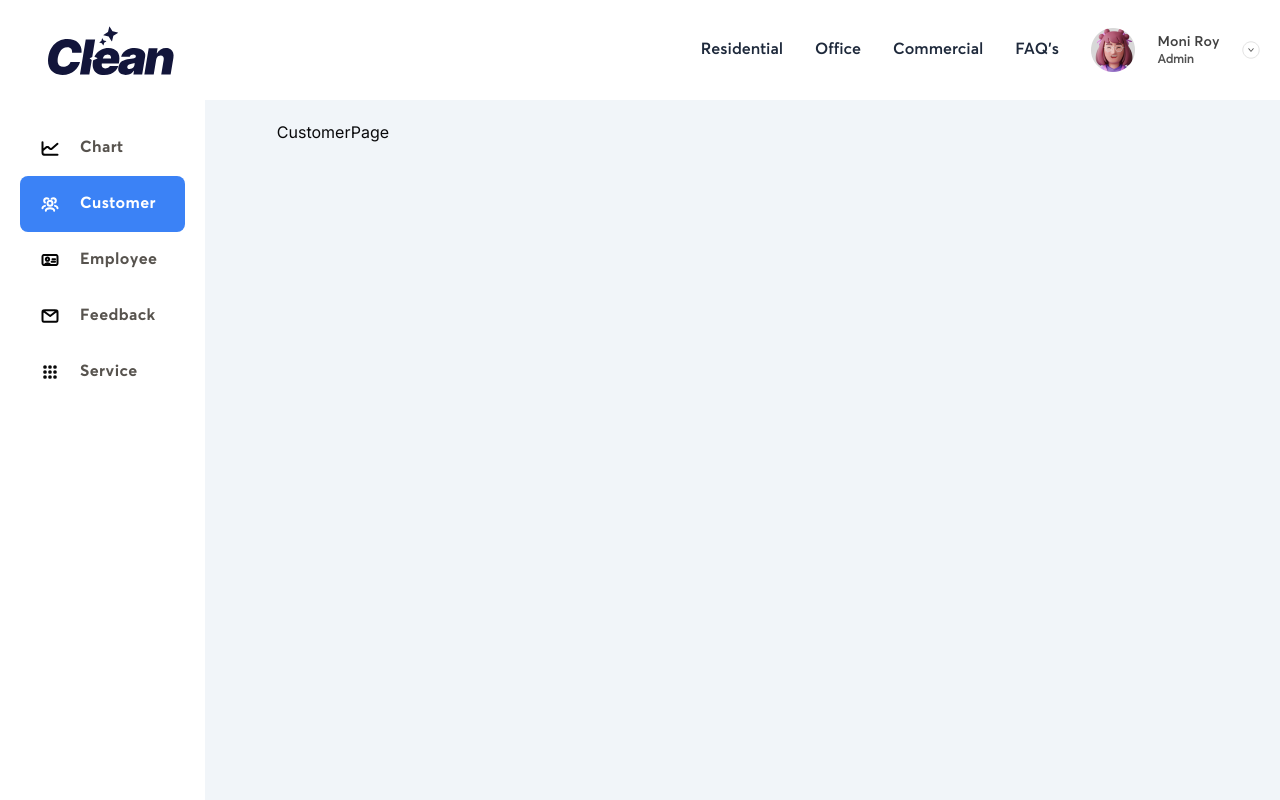
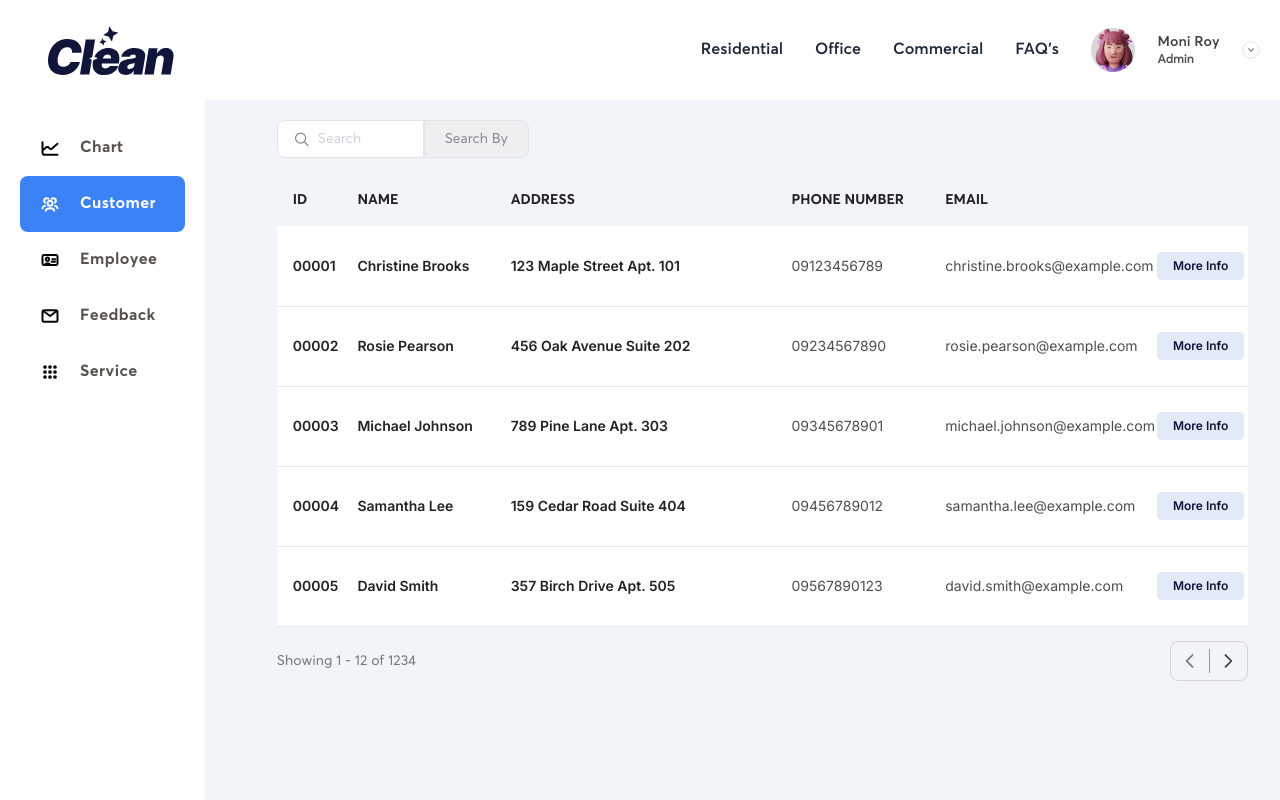
Before and after one commit to bichsonnhat/CleaningService, a Next.js app: page /dashboard/customer in a window 1280 px wide. Shown: the top 800 px of the page. Built offline with nearby package versions, Linux system fonts and the light colour scheme.

Commit message:
feat: add dashboard/customer page

```diff
--- a/src/app/(dashboard)/(routes)/dashboard/customer/page.tsx
+++ b/src/app/(dashboard)/(routes)/dashboard/customer/page.tsx
@@ -1,11 +1,12 @@
-import React from 'react'
+import CustomerTable from "@/components/customer/CustomerTable";
+import React from "react";
 
 const CustomerPage = () => {
   return (
-    <div>
-      CustomerPage
-    </div>
-  )
-}
+    <>
+      <CustomerTable />
+    </>
+  );
+};
 
-export default CustomerPage
+export default CustomerPage;
--- /dev/null
+++ b/src/components/customer/CustomerTable.tsx
@@ -0,0 +1,165 @@
+"use client";
+import React, { useState } from "react";
+import Table from "./Table";
+import Pagination from "./Pagination";
+import Top from "./Top"; // Import Top component
+
+type Customer = {
+  id: string;
+  name: string;
+  address: string;
+  phone: string;
+  email?: string;
+};
+
+const columns = [
+  {
+    header: "ID",
+    accessor: "id",
+    className: "p-4 hidden md:table-cell w-[80px]",
+  },
+  {
+    header: "NAME",
+    accessor: "name",
+    className: "hidden md:table-cell w-[177px]",
+  },
+  {
+    header: "ADDRESS",
+    accessor: "address",
+    className: "hidden md:table-cell w-[342px]",
+  },
+  {
+    header: "PHONE NUMBER",
+    accessor: "phone",
+    className: "hidden md:table-cell w-[170px]",
+  },
+  {
+    header: "EMAIL",
+    accessor: "email",
+    className: "hidden lg:table-cell w-[180px]",
+  },
+  {
+    header: "",
+    accessor: "",
+    className: "hidden lg:table-cell w-[100px]",
+  },
+];
+
+const customersData: Customer[] = [
+  {
+    id: "00001",
+    name: "Christine Brooks",
+    address: "123 Maple Street Apt. 101",
+    phone: "09123456789",
+    email: "christine.brooks@example.com",
+  },
+  {
+    id: "00002",
+    name: "Rosie Pearson",
+    address: "456 Oak Avenue Suite 202",
+    phone: "09234567890",
+    email: "rosie.pearson@example.com",
+  },
+  {
+    id: "00003",
+    name: "Michael Johnson",
+    address: "789 Pine Lane Apt. 303",
+    phone: "09345678901",
+    email: "michael.johnson@example.com",
+  },
+  {
+    id: "00004",
+    name: "Samantha Lee",
+    address: "159 Cedar Road Suite 404",
+    phone: "09456789012",
+    email: "samantha.lee@example.com",
+  },
+  {
+    id: "00005",
+    name: "David Smith",
+    address: "357 Birch Drive Apt. 505",
+    phone: "09567890123",
+    email: "david.smith@example.com",
+  },
+  {
+    id: "00006",
+    name: "Emily Davis",
+    address: "753 Elm Street Suite 606",
+    phone: "09678901234",
+    email: "emily.davis@example.com",
+  },
+  {
+    id: "00007",
+    name: "John Williams",
+    address: "951 Spruce Boulevard Apt. 707",
+    phone: "09789012345",
+    email: "john.williams@example.com",
+  },
+  {
+    id: "00008",
+    name: "Laura Brown",
+    address: "258 Ash Court Suite 808",
+    phone: "09890123456",
+    email: "laura.brown@example.com",
+  },
+];
+
+const itemsPerPage = 5;
+
+const CustomerTable = () => {
+  const [currentPage, setCurrentPage] = useState(1);
+  const [searchTerm, setSearchTerm] = useState("");
+
+  const totalPages = Math.ceil(customersData.length / itemsPerPage);
+
+  const filteredData = customersData.filter((customer) =>
+    customer.name.toLowerCase().includes(searchTerm.toLowerCase())
+  );
+
+  const currentData = filteredData.slice(
+    (currentPage - 1) * itemsPerPage,
+    currentPage * itemsPerPage
+  );
+
+  const handlePageChange = (newPage: number) => {
+    if (newPage > 0 && newPage <= totalPages) setCurrentPage(newPage);
+  };
+
+  const renderRow = (item: Customer) => (
+    <tr
+      key={item.id}
+      className="border-b border-gray-200 bg-white text-sm h-[80px] "
+    >
+      <td className="p-4 text-[#202224] font-semibold mr-1">{item.id}</td>
+      <td className="text-[#202224] font-semibold mr-1">{item.name}</td>
+      <td className="text-[#202224] font-semibold mr-1">{item.address}</td>
+      <td className="text-[#202224cc] mr-1 ">{item.phone}</td>
+      <td className="text-[#202224cc] mr-1 ">{item.email}</td>
+      <td>
+        <button
+          className="px-4 py-1.5 bg-[#6896d1] text-[#12153a] bg-opacity-20 text-xs rounded-[4.5px] font-semibold hover:bg-opacity-50"
+          //   onClick
+        >
+          More Info
+        </button>
+      </td>
+    </tr>
+  );
+
+  return (
+    <>
+      <Top setSearchTerm={setSearchTerm} />
+
+      <Table columns={columns} renderRow={renderRow} data={currentData} />
+
+      <Pagination
+        currentPage={currentPage}
+        totalItems={filteredData.length}
+        totalPages={totalPages}
+        onPageChange={handlePageChange}
+      />
+    </>
+  );
+};
+
+export default CustomerTable;
--- /dev/null
+++ b/src/components/customer/Pagination.tsx
@@ -0,0 +1,77 @@
+"use client";
+import React from "react";
+
+interface PaginationProps {
+  currentPage: number;
+  totalItems: number;
+  totalPages: number;
+  onPageChange: (newPage: number) => void;
+}
+
+const Pagination: React.FC<PaginationProps> = ({
+  currentPage,
+  totalItems,
+  totalPages,
+  onPageChange,
+}) => {
+  return (
+    <div className="flex flex-wrap gap-10 justify-between items-center mt-3.5 w-full max-md:max-w-full">
+      <div className="self-stretch my-auto text-sm font-Averta-Regular text-[#202224] opacity-60">
+        Showing 1 - 12 of 1234
+      </div>
+      <div className="flex justify-center items-center self-stretch my-auto min-h-[38px]">
+        <div className="flex border border-[#D5D5D5] rounded-lg">
+          <button
+            className="w-[38px] h-[38px] flex items-center justify-center"
+            onClick={() => onPageChange(currentPage - 1)}
+            disabled={currentPage === 1}
+          >
+            <svg
+              xmlns="http://www.w3.org/2000/svg"
+              className={`h-5 w-5 text-[#202224] ${
+                currentPage === 1 ? "opacity-60" : "opacity-90"
+              }`}
+              fill="none"
+              viewBox="0 0 24 24"
+              stroke="currentColor"
+            >
+              <path
+                strokeLinecap="round"
+                strokeLinejoin="round"
+                strokeWidth="2"
+                d="M15 19l-7-7 7-7"
+              />
+            </svg>
+          </button>
+
+          <div className="w-[0.5px] h-[24px] bg-[#979797] self-center"></div>
+
+          <button
+            className="w-[38px] h-[38px] flex items-center justify-center"
+            onClick={() => onPageChange(currentPage + 1)}
+            disabled={currentPage === totalPages}
+          >
+            <svg
+              xmlns="http://www.w3.org/2000/svg"
+              className={`h-5 w-5 text-[#202224] ${
+                currentPage === totalPages ? "opacity-60" : "opacity-90"
+              }`}
+              fill="none"
+              viewBox="0 0 24 24"
+              stroke="currentColor"
+            >
+              <path
+                strokeLinecap="round"
+                strokeLinejoin="round"
+                strokeWidth="2"
+                d="M9 5l7 7-7 7"
+              />
+            </svg>
+          </button>
+        </div>
+      </div>
+    </div>
+  );
+};
+
+export default Pagination;
--- /dev/null
+++ b/src/components/customer/Table.tsx
@@ -0,0 +1,26 @@
+const Table = ({
+  columns,
+  renderRow,
+  data,
+}: {
+  columns: { header: string; accessor: string; className?: string }[];
+  renderRow: (item: any) => React.ReactNode;
+  data: any[];
+}) => {
+  return (
+    <table className="w-full mt-4">
+      <thead>
+        <tr className="text-left text-[#202224] text-sm font-Averta-Bold  h-[48px]">
+          {columns.map((col) => (
+            <th key={col.accessor} className={col.className}>
+              {col.header}
+            </th>
+          ))}
+        </tr>
+      </thead>
+      <tbody>{data.map((item) => renderRow(item))}</tbody>
+    </table>
+  );
+};
+
+export default Table;
--- /dev/null
+++ b/src/components/customer/Top.tsx
@@ -0,0 +1,48 @@
+import React from "react";
+
+type TopProps = {
+  setSearchTerm: (term: string) => void;
+};
+
+const Top: React.FC<TopProps> = ({ setSearchTerm }) => {
+  const handleSearchChange = (event: React.ChangeEvent<HTMLInputElement>) => {
+    setSearchTerm(event.target.value);
+  };
+
+  return (
+    <>
+      <div className="flex flex-wrap gap-10 w-full max-md:max-w-full">
+        <div className="flex gap-5 justify-center my-auto min-w-[240px]">
+          <form className="flex items-center my-auto text-sm text-center min-w-[240px] text-neutral-800 w-[252px]">
+            <div className="flex self-stretch my-auto min-w-[240px] w-[252px]">
+              <div className="flex relative items-center bg-white rounded-l-lg border border-solid border-[rgba(0, 0, 0, 0.5)] h-[38px] w-[147px] px-4">
+                <img
+                  loading="lazy"
+                  src="/images/Dashboard/Customer/search.svg"
+                  alt="icon-search"
+                  className="object-contain aspect-square"
+                />
+                <label htmlFor="search" className="sr-only">
+                  Search
+                </label>
+                <input
+                  type="text"
+                  id="search"
+                  placeholder="Search"
+                  className="text-sm text-[#202224] px-2 w-full font-Averta-Regular opacity-50 bg-transparent h-full px-2 focus:outline-none"
+                  onChange={handleSearchChange}
+                />
+              </div>
+
+              <div className="text-sm text-[#202224] font-Averta-Regular opacity-50 flex items-center justify-center border border-solid border-[#d5d5d5]  bg-[#eceaea] rounded-r-lg h-[38px] w-[105px]">
+                Search By
+              </div>
+            </div>
+          </form>
+        </div>
+      </div>
+    </>
+  );
+};
+
+export default Top;
```
Also changed, not shown: public/images/Dashboard/Customer/search.svg (added), 1 other file (tests, documents, lock files or other folders).
